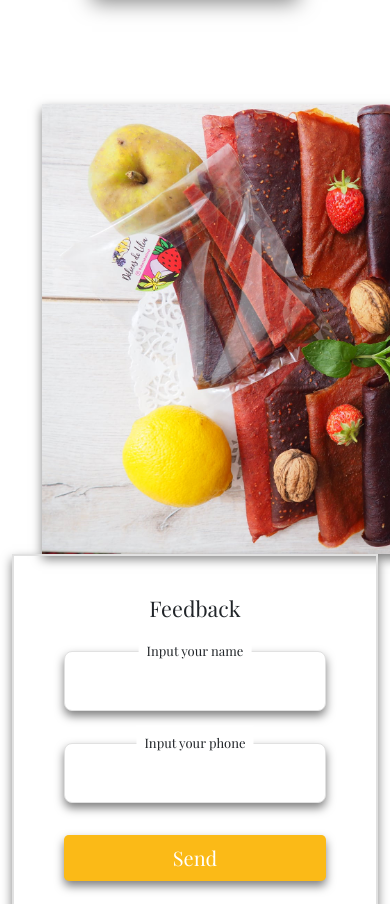
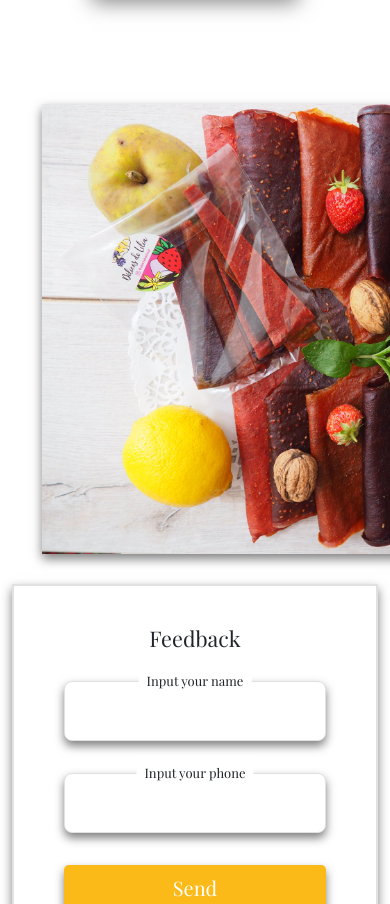
Before and after one commit to anton-ch89/abelle, a plain HTML site: page index.html in a window 390 px wide. Shown: the part 3665-4569 px from the top of the page. Drawn offline with nearby package versions, Linux system fonts and the light colour scheme.

```diff
--- a/index.html
+++ b/index.html
@@ -137,12 +137,12 @@
     <section class="feedback">
         <div class="container">
             <div class="row">
-                <div class="col-lg-6">
+                <div class="col-lg-6 col-xs-12">
                     <div class="feedback-img">
                         <img src="./img/contact/pastila_2.jpg" alt="">
                     </div>
                 </div>
-                <div class="col-lg-6">
+                <div class="col-lg-6 col-xs-12">
                     <div class="feedback-form">
                         <h4>Feedback</h4>
                         <form action="#">
--- a/less/style.less
+++ b/less/style.less
@@ -193,7 +193,8 @@ body {
         margin-bottom: 30px;
     }
     &-img {
-    margin: 0 30px;
+    max-width: 600px;
+    margin: 0px 30px 30px 30px;
     img {
         max-width: 600px;
         box-shadow: 0 5px 10px rgb(0 0 0 / 50%);
```
Also changed, not shown: less/style.css.
